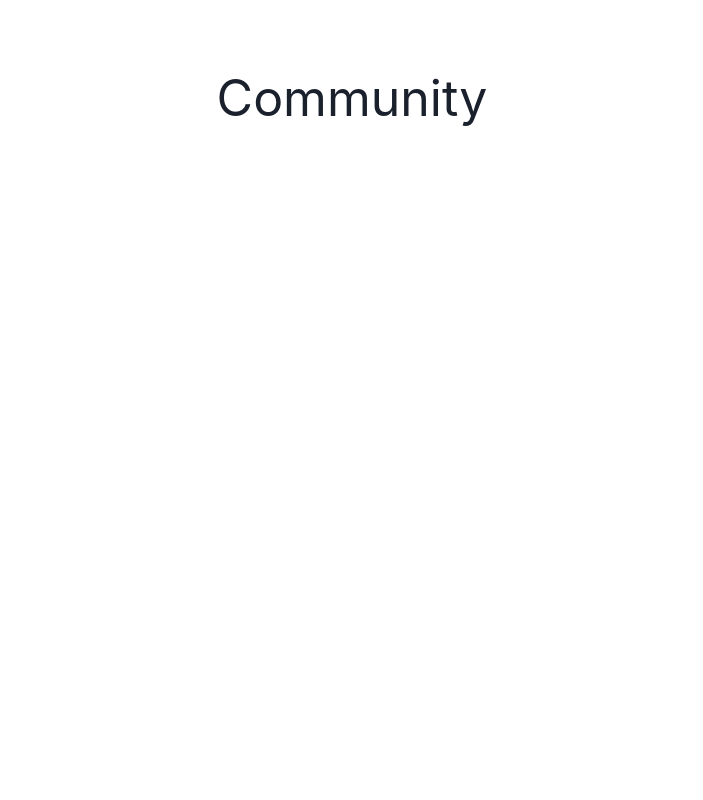
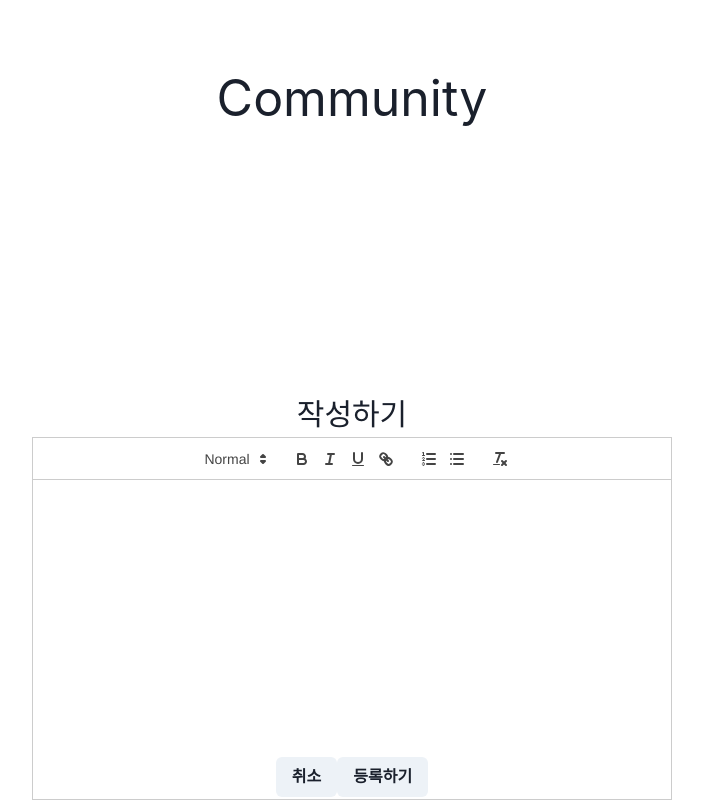
Before and after one commit to soyeon37/BossNiceShot, a React (Create React App) app in the folder FE/golffire-react/: page /community in a window 1280 px wide. Shown: the part 259-1059 px from the top of the page, without its empty margins (288-991 px from the left). Before the commit the page ends 864 px from the top, so only its background shows below. Built offline with nearby package versions, Linux system fonts and the light colour scheme.

Commit message:
Feat : FE 코드 병합

```diff
--- a/FE/golffire-react/package.json
+++ b/FE/golffire-react/package.json
@@ -16,6 +16,7 @@
     "react": "^18.2.0",
     "react-dom": "^18.2.0",
     "react-icons": "^4.10.1",
+    "react-quill": "^2.0.0",
     "react-router-dom": "^6.14.1",
     "web-vitals": "^2.1.4"
   },
--- a/FE/golffire-react/src/App.js
+++ b/FE/golffire-react/src/App.js
@@ -9,8 +9,6 @@ import Golffield from './pages/golffield/Golffield';
 import Accompany from "./pages/accompany/Accompany";
 import Community from './pages/community/Community';
 import Signup from './pages/signup/Signup';
-
-
 import { ChakraProvider } from '@chakra-ui/react'
 
 function App() {
--- a/FE/golffire-react/src/pages/community/Community.js
+++ b/FE/golffire-react/src/pages/community/Community.js
@@ -1,12 +1,14 @@
 import React from "react";
+import MyEditor from "./MyEditor";
 
 
 const Community = () => {
   return (
-    <div id="Community" style={{height:"800px"}}>
-      <h1 style={{fontSize:"50px",padding:"20%"}}>
+    <div>
+      <h1 style={{ fontSize: "50px", padding: "20%" }}>
         Community
       </h1>
+      <MyEditor />
     </div>
   );
 };
--- /dev/null
+++ b/FE/golffire-react/src/pages/community/MyEditor.js
@@ -0,0 +1,43 @@
+import React, { useState } from 'react';
+import ReactQuill from 'react-quill';
+import 'react-quill/dist/quill.snow.css';
+import "./editor.css";
+import { Button, ButtonGroup } from '@chakra-ui/react'
+import { Text } from '@chakra-ui/react'
+
+
+// const modules = {
+//     toolbar: [
+//         [{headr: [1, 2, 3, 4, 5, 7, false]}],
+//         [{font: [] }],
+//         [{size: [] }],
+//         ["bold", "italic"],
+//     ],
+// };
+
+function MyEditor() {
+
+    const [value, setValue] = useState('');
+
+    return (
+        <div className='editor-container'>
+            <Text fontSize='3xl'>작성하기</Text>
+            <div>
+                <ReactQuill
+                    theme="snow"
+                    value={value}
+                    onChange={setValue}
+                    className='editor-input'
+                />
+            </div>
+            <div>
+                <Button>취소</Button>
+                <Button>등록하기</Button>
+
+            </div>
+        </div>
+    )
+}
+
+
+export default MyEditor;
--- /dev/null
+++ b/FE/golffire-react/src/pages/community/editor.css
@@ -0,0 +1,11 @@
+.editor-container{
+    display: flex;
+    flex-direction: column;
+    justify-content: center;
+    align-items: center;
+}
+
+.editor-input{
+    height: 20rem;
+    width: 40rem;
+}
--- /dev/null
+++ b/FE/golffire-react/src/pages/main/Scroll.jsx
@@ -0,0 +1 @@
+import React from "react";
--- a/FE/golffire-react/src/setup/routes-manager/Navbar.js
+++ b/FE/golffire-react/src/setup/routes-manager/Navbar.js
@@ -15,6 +15,7 @@ import {
     IconButton
 } from '@chakra-ui/react'
 import { IoMdContact } from 'react-icons/io'
+import { NavLink } from "react-router-dom"
 
 
 function Navbar() {
@@ -25,23 +26,43 @@ function Navbar() {
             </a>
             <ul>
                 <li>
-                <a href="/solution/">솔루션</a>
+                    <NavLink to="/solution" style={({ isActive, isPending }) => {
+                        return {
+                            fontWeight: isActive ? "bold" : "",
+                        };
+                    }}>솔루션</NavLink>
                 </li>
                 <li>
-                <a href="/learning/">코칭/러닝</a>
+                    <NavLink to="/learning" style={({ isActive, isPending }) => {
+                        return {
+                            fontWeight: isActive ? "bold" : "",
+                        };
+                    }}>코칭/러닝</NavLink>
                 </li>
                 <li>
-                <a href="/golffield/">골프장</a>
+                    <NavLink to="/golffield" style={({ isActive, isPending }) => {
+                        return {
+                            fontWeight: isActive ? "bold" : "",
+                        };
+                    }}>골프장</NavLink>
                 </li>
                 <li>
-                <a href="/accompany/">동행</a>
+                    <NavLink to="/accompany/" style={({ isActive, isPending }) => {
+                        return {
+                            fontWeight: isActive ? "bold" : "",
+                        };
+                    }}>동행</NavLink>
                 </li>
                 <li>
-                <a href="/community/">커뮤니티</a>
+                    <NavLink to="/community/" style={({ isActive, isPending }) => {
+                        return {
+                            fontWeight: isActive ? "bold" : "",
+                        };
+                    }}>커뮤니티</NavLink>
                 </li>
                 <li className="mypagemenu">
                     <Menu>
-                    <MenuButton as={IconButton} icon={<IoMdContact fontSize="30px"/>}/>
+                        <MenuButton as={IconButton} icon={<IoMdContact fontSize="30px" />} />
                         <MenuList>
                             <MenuGroup title='프로필'>
                                 <MenuItem>마이페이지</MenuItem>
--- a/FE/golffire-react/src/setup/routes-manager/styles.css
+++ b/FE/golffire-react/src/setup/routes-manager/styles.css
@@ -39,16 +39,3 @@ body {
     align-items: center;
     padding: .25rem;
 }
-
-/* 활성화된 페이지 nav bar에서 볼드채 혹은 배경 컬러 변경 */
-.nav li.active {
-    color: rgba(89, 255, 0, 0.516);
-}
-
-/* .nav li:hover {
-    color: #5d2badf9;
-} */
-
-.mypagemenu:hover {
-    color:black;
-}
```
Also changed, not shown: 1 other file (tests, documents, lock files or other folders). Lines whose indentation alone changed are shown as unchanged.
